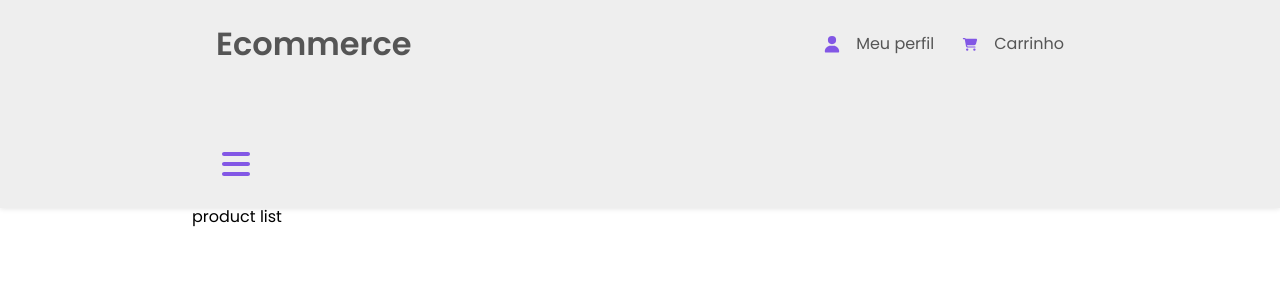
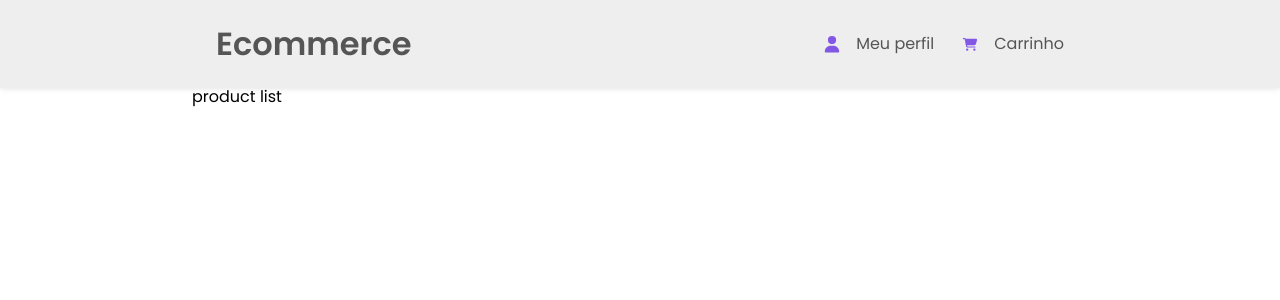
Before and after one commit to jose13162/ecommerce, a React (Vite) app: page / in a window 1280 px wide. Shown: the top 300 px of the page. Built offline with nearby package versions, Linux system fonts and the light colour scheme.

Commit message:
Add hamburger menu

```diff
--- a/src/App.css
+++ b/src/App.css
@@ -3,6 +3,10 @@
   margin: 0;
   padding: 0;
   box-sizing: border-box;
+}
+
+ul {
+  list-style: none;
 }
 
 button {
--- a/src/Components/Container/styles.ts
+++ b/src/Components/Container/styles.ts
@@ -2,8 +2,10 @@ import { styled } from "../../stitches.config";
 
 export const StyledContainer = styled("div", {
   width: "70%",
+  height: "100%",
   margin: "0 auto",
   overflow: "hidden",
+  position: "relative",
   display: "grid",
   "@tiny": {
     width: "100vw",
@@ -11,7 +13,4 @@ export const StyledContainer = styled("div", {
   "@small": {
     width: "100vw",
   },
-  "&.full-height": {
-    height: "100vh",
-  },
 });
--- /dev/null
+++ b/src/Components/Navigation/HamburgerMenu/Portal.tsx
@@ -0,0 +1,22 @@
+import React, { useEffect } from "react";
+import ReactDOM from "react-dom";
+
+interface IProps {
+  children: React.ReactNode | React.ReactNode[];
+}
+
+export function Portal(props: IProps) {
+  const element = document.createElement("div");
+
+  useEffect(() => {
+    const hamburgerMenuModal = document.querySelector("#hamburger-menu-modal");
+
+    hamburgerMenuModal?.appendChild(element);
+
+    return () => {
+      hamburgerMenuModal?.removeChild(element);
+    };
+  }, []);
+
+  return ReactDOM.createPortal(props.children, element);
+}
--- /dev/null
+++ b/src/Components/Navigation/HamburgerMenu/index.tsx
@@ -0,0 +1,25 @@
+import { BaseHTMLAttributes, forwardRef } from "react";
+import { NavLink } from "react-router-dom";
+import {
+  HamburgerMenuItem,
+  HamburgerMenuItems,
+  StyledHamburgerMenu,
+} from "./styles";
+
+export const HamburgerMenu = forwardRef<
+  HTMLBaseElement,
+  BaseHTMLAttributes<HTMLBaseElement>
+>((props, ref) => {
+  return (
+    <StyledHamburgerMenu {...props} ref={ref}>
+      <HamburgerMenuItems>
+        <HamburgerMenuItem>
+          <NavLink to="/account">Meu perfil</NavLink>
+        </HamburgerMenuItem>
+        <HamburgerMenuItem>
+          <NavLink to="/cart">Carrinho</NavLink>
+        </HamburgerMenuItem>
+      </HamburgerMenuItems>
+    </StyledHamburgerMenu>
+  );
+});
--- /dev/null
+++ b/src/Components/Navigation/HamburgerMenu/styles.tsx
@@ -0,0 +1,43 @@
+import { styled, theme } from "../../../stitches.config";
+
+export const StyledHamburgerMenu = styled("nav", {
+  pointerEvents: "auto",
+  width: "max-content",
+  padding: "1rem",
+  float: "right",
+  background: theme.colors.$bgColorDarkest.value,
+  transform: "translateX(100%)",
+  transition: theme.transitions.$slowTransition.value,
+  "&.active": {
+    "@tiny": {
+      transform: "translateX(0)",
+    },
+  },
+  borderRadius: "0 0 0 0.5rem"
+});
+
+export const HamburgerMenuItems = styled("ul", {
+  display: "grid",
+  gridTemplateColumns: "12rem",
+  gap: "0.5rem",
+});
+
+export const HamburgerMenuItem = styled("li", {
+  width: "100%",
+  background: theme.colors.$bgColorDarker.value,
+  borderRadius: "0.5rem",
+  boxShadow: theme.shadows.$base.value,
+  transition: theme.transitions.$baseTransition.value,
+  opacity: 0.85,
+  "&:hover": {
+    opacity: 1,
+  },
+  a: {
+    color: theme.colors.$primary.value,
+    textDecoration: "none",
+    display: "block",
+    padding: "0.75rem",
+    width: "100%",
+    height: "100%",
+  },
+});
--- a/src/Components/Navigation/index.tsx
+++ b/src/Components/Navigation/index.tsx
@@ -4,8 +4,17 @@ import { NavigationItem } from "./Item";
 import { Logo } from "../Logo";
 import { NavigationItems, StyledNavigation, Wrapper } from "./styles";
 import HamburgerButton from "./HamburgerButton";
+import { Portal } from "./HamburgerMenu/Portal";
+import { HamburgerMenu } from "./HamburgerMenu";
+import { createRef } from "react";
 
 export function Navigation() {
+  const hamburgerMenuReference = createRef<HTMLBaseElement>();
+
+  function toggleHamburgerMenu() {
+    hamburgerMenuReference.current?.classList.toggle("active");
+  }
+
   return (
     <StyledNavigation>
       <Container>
@@ -25,8 +34,14 @@ export function Navigation() {
               label="Carrinho"
             />
           </NavigationItems>
-          <HamburgerButton id="hamburger-button" />
+          <HamburgerButton
+            id="hamburger-button"
+            onClick={toggleHamburgerMenu}
+          />
         </Wrapper>
+        <Portal>
+          <HamburgerMenu ref={hamburgerMenuReference} />
+        </Portal>
       </Container>
     </StyledNavigation>
   );
--- a/src/Components/Navigation/styles.ts
+++ b/src/Components/Navigation/styles.ts
@@ -4,7 +4,8 @@ export const StyledNavigation = styled("nav", {
   boxShadow: theme.shadows.$base.value,
   color: theme.colors.$textColor.value,
   background: theme.colors.$bgColorDarker.value,
-  ".hamburger-button": { display: "none" },
+  zIndex: 1,
+  "#hamburger-button": { display: "none" },
   "@tiny": {
     "#nav-items": {
       display: "none",
--- a/src/Pages/Home/index.tsx
+++ b/src/Pages/Home/index.tsx
@@ -8,6 +8,18 @@ export function Home() {
       <Navigation />
       <Container>
         <p>product list</p>
+        <div
+          id="hamburger-menu-modal"
+          style={{
+            position: "absolute",
+            pointerEvents: "none",
+            width: "100%",
+            height: "100%",
+            display: "grid",
+            gridTemplateColumns: "1fr",
+            gridTemplateRows: "1fr",
+          }}
+        ></div>
       </Container>
     </StyledHome>
   );
--- a/src/stitches.config.ts
+++ b/src/stitches.config.ts
@@ -15,6 +15,8 @@ export const { styled, theme } = createStitches({
       $titleColor: "#444",
     },
     transitions: {
+      $slowerTransition: "all 0.25s linear",
+      $slowTransition: "all 0.20s linear",
       $baseTransition: "all 0.15s linear",
       $fastTransition: "all 0.10s linear",
     },
```
Also changed, not shown: 1 other file (tests, documents, lock files or other folders).
